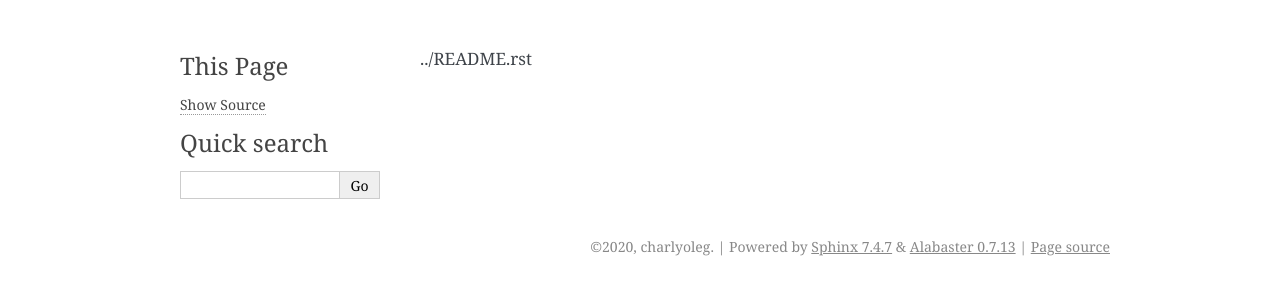
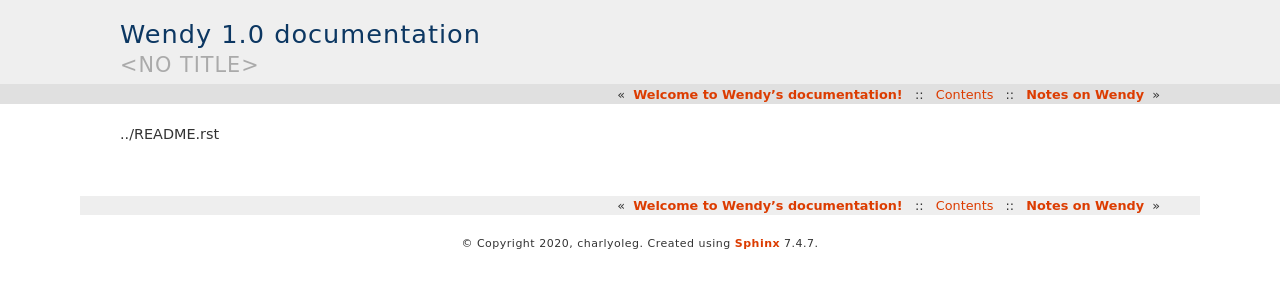
Before and after one commit to charlyoleg/wendy, a Sphinx documentation site: the page built from docs/README.rst, in a window 1280 px wide. Shown: the top 300 px of the page. Built offline with Sphinx 7.4.7, drawn with Linux system fonts in a browser that asks for light colours.

Commit message:
might fix the readthedocs contents issue

```diff
--- a/docs/conf.py
+++ b/docs/conf.py
@@ -47,9 +47,13 @@ exclude_patterns = ['_build', 'Thumbs.db', '.DS_Store']
 # The theme to use for HTML and HTML Help pages.  See the documentation for
 # a list of builtin themes.
 #
-html_theme = 'alabaster'
+#html_theme = 'alabaster'
+html_theme = 'haiku'
 
 # Add any paths that contain custom static files (such as style sheets) here,
 # relative to this directory. They are copied after the builtin static files,
 # so a file named "default.css" will overwrite the builtin "default.css".
 html_static_path = ['_static']
+
+# fix issue 'not found contents.rst' on ReadTheDocs
+master_doc = 'index'
```
